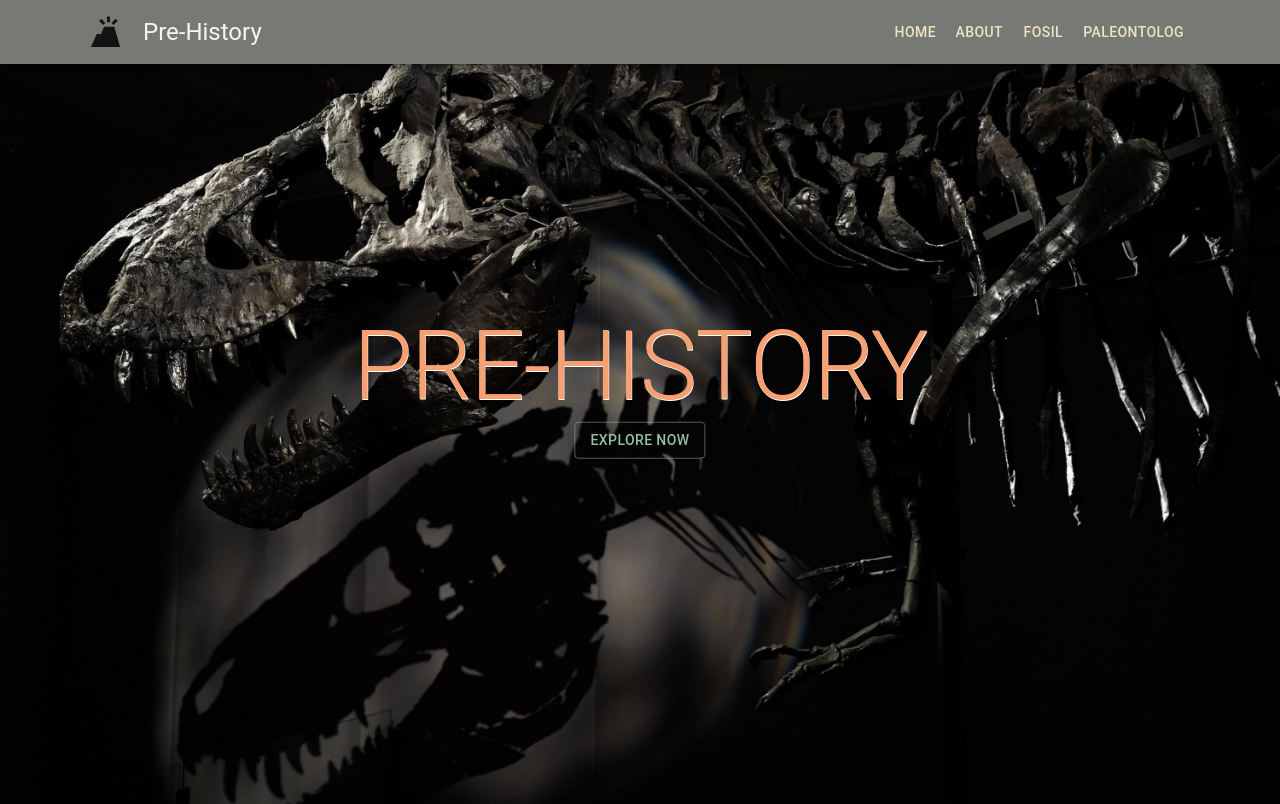
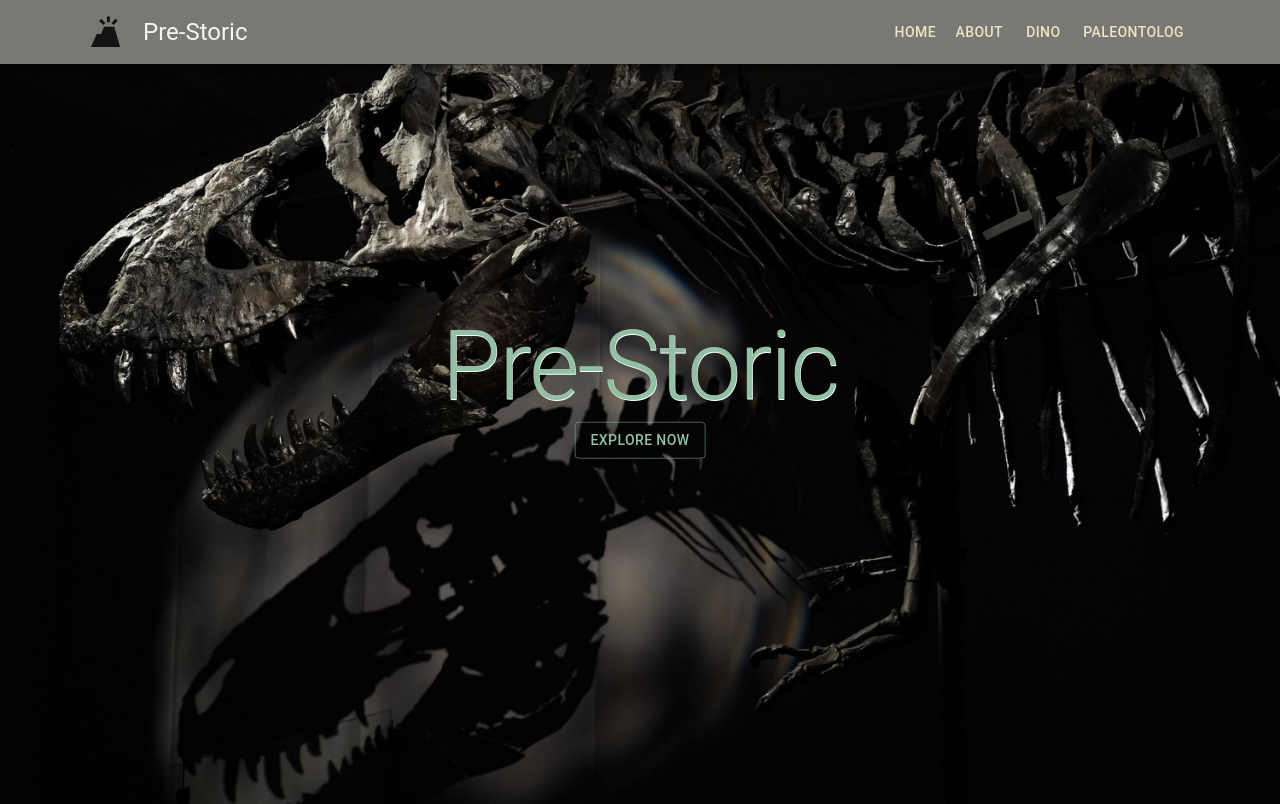
Before and after one commit to rifqifinaldy/Learn-NextJS, a Next.js app: page / in a window 1280 px wide. Shown: the top 804 px of the page. Built offline with nearby package versions, Linux system fonts and the light colour scheme.

Commit message:
Get Contentful Data

```diff
--- a/components/Card/Card.js
+++ b/components/Card/Card.js
@@ -7,7 +7,7 @@ import { CardActionArea, CardActions } from "@mui/material";
 
 const MyCard = ({title, body, action}) => {
   return (
-    <Card sx={{ maxWidth: 345 }}>
+    <Card raised={true} sx={{ maxWidth: 345 }}>
       <CardActionArea>
         <CardMedia
           component="img"
@@ -15,7 +15,7 @@ const MyCard = ({title, body, action}) => {
           image="/static/images/cards/contemplative-reptile.jpg"
           alt="green iguana"
         />
-        <CardContent>
+        <CardContent style={{backgroundColor: "red"}}>
           <Typography gutterBottom variant="h5" component="div">
             {title}
           </Typography>
@@ -23,7 +23,7 @@ const MyCard = ({title, body, action}) => {
             {body}
           </Typography>
         </CardContent>
-        <CardActions>
+        <CardActions style={{backgroundColor: "red"}}>
             {action}
         </CardActions>
       </CardActionArea>
--- a/components/Navbar/Navbar.js
+++ b/components/Navbar/Navbar.js
@@ -49,12 +49,12 @@ export default function HideAppBar(props) {
                 <VolcanoIcon fontSize="large"/>
               </IconButton>
               <Typography color="whitesmoke" variant="h5" component="div" sx={{ flexGrow: 1 }}>
-                Pre-History
+              Pre-Storic
               </Typography>
               {menus.map((menu) => (
                 <Link
                   href={menu.target}
-                  key={menu}
+                  key={menu.name}
                   sx={{ my: 2, display: "block" }}
                 >
                   <Button color="info">{menu.name}</Button>
--- a/components/Navbar/NavbarData.js
+++ b/components/Navbar/NavbarData.js
@@ -8,8 +8,8 @@ export const menus = [
         name : 'About',
     },
     {
-        target : '/fosil',
-        name : 'Fosil',
+        target : '/dino',
+        name : 'Dino',
     },
     {
         target : '/paleontolog',
--- a/package.json
+++ b/package.json
@@ -14,6 +14,7 @@
     "@mui/icons-material": "^5.5.1",
     "@mui/material": "^5.5.1",
     "@mui/styles": "^5.5.1",
+    "contentful": "^9.1.18",
     "next": "12.1.0",
     "react": "17.0.2",
     "react-dom": "17.0.2"
--- a/pages/_app.js
+++ b/pages/_app.js
@@ -8,12 +8,9 @@ import { theme } from "../styles/theme";
 function MyApp({ Component, pageProps }) {
   return (
     <ThemeProvider theme={theme}>
-      <Head>
-      <title>Fossilize</title>
-        <meta name="keywords" content="Fossilize" />
-      </Head>
+
       <Layout>
-        <Component {...pageProps} />
+        <Component {...pageProps}/>
       </Layout>
     </ThemeProvider>
   );
--- a/pages/index.js
+++ b/pages/index.js
@@ -22,7 +22,7 @@ export default function Home() {
         />
         <div className={classes.welcome}>
           <Typography variant="h1">
-            PRE-HISTORY
+            Pre-Storic
           </Typography>
           <Button color="success" variant="outlined">
             Explore Now
--- a/styles/home-style.js
+++ b/styles/home-style.js
@@ -13,7 +13,7 @@ export const useStyles = makeStyles((theme) => ({
     top: '40%',
     left: '50%',
     transform: 'translate(-50%, -50%)',
-    color: "#f7a072",
+    color: "#93c0a4",
     textShadow: '0.5px 1px #fefefe',
   },
 }));
```
Also changed, not shown: pages/dino/index.js (added, +50 -0 lines), pages/fosil/index.js (deleted, +0 -9 lines), pages/dino/[detail].js (added), 1 other file (tests, documents, lock files or other folders).
